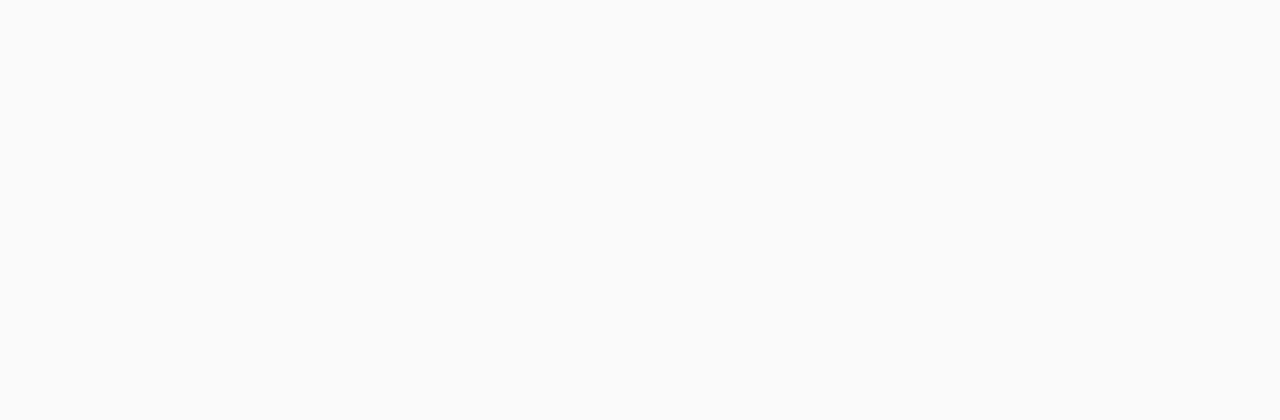
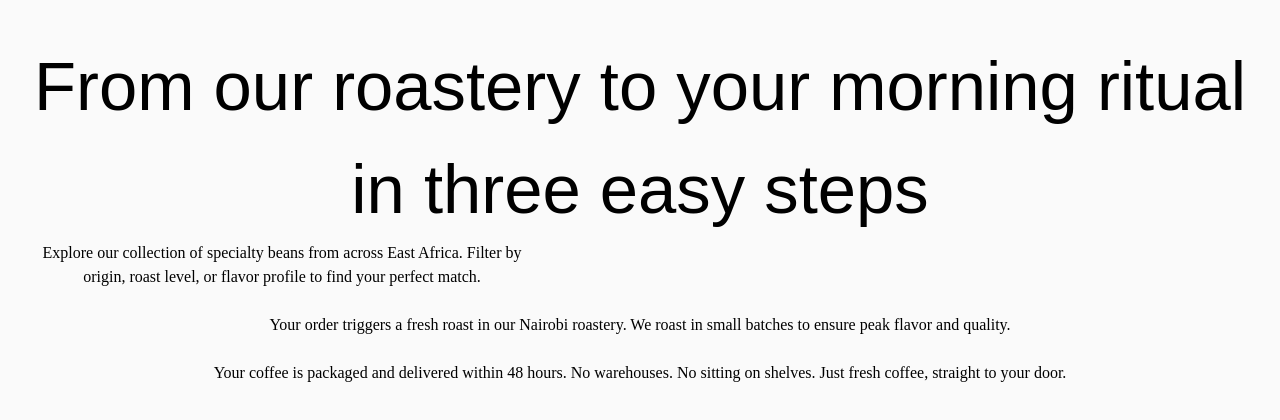
Before and after one commit to tobias-omondi/Coffee-E-commerce, a React (Vite) app in the folder origin-roaters/: page / in a window 1280 px wide. Shown: the part 3587-4007 px from the top of the page. Before the commit the page ends 3429 px from the top, so only its background shows below. Built offline with nearby package versions, Linux system fonts and the light colour scheme; a web font is replaced by a local one.

Commit message:
landing pages

```diff
--- a/origin-roaters/src/components/LandingPage/HeroSection.jsx
+++ b/origin-roaters/src/components/LandingPage/HeroSection.jsx
@@ -3,6 +3,7 @@
 import ProductShowCase from './ProductShowCase'
 import ProductStory from './ProductStory'
 import ShowSell from './ShowSell'
+import PageStory from './PageStory'
 
 const HeroSection = () => {
   return (
@@ -30,6 +31,10 @@
       <div>
         <ShowSell />
       </div>
+
+          <div>
+        <PageStory />
+      </div>
     </div>
   )
 }
--- /dev/null
+++ b/origin-roaters/src/components/LandingPage/PageStory.jsx
@@ -0,0 +1,30 @@
+import React from 'react'
+import './Home.css'
+
+const PageStory = () => {
+  return (
+    <div className='flex flex-row justify-center items-center h-screen'>
+      <div>
+        <h1 className='product-story-heading'>From our roastery to your morning ritual in three easy steps</h1>
+        <p className='product-story-pargh'>Explore our collection of specialty beans from across
+         East Africa. Filter by origin, roast level, or flavor
+         profile to find your perfect match.
+        </p> <br/>
+
+         <p>Your order triggers a fresh roast in our Nairobi
+            roastery. We roast in small batches to ensure peak
+            flavor and quality.
+         </p> <br/>
+
+         <p>Your coffee is packaged and delivered within 48 hours.
+            No warehouses. No sitting on shelves. Just fresh coffee,
+            straight to your door.
+        </p>
+      </div>
+
+      {/*  */}
+    </div>
+  )
+}
+
+export default PageStory;
--- a/origin-roaters/src/components/LandingPage/ShowSell.jsx
+++ b/origin-roaters/src/components/LandingPage/ShowSell.jsx
@@ -3,7 +3,7 @@
 // import images here
 import SalesImage1 from "/src/assets/package-coffee.jpg";
 import SalesImage2 from "/src/assets/coffee-beans-bag.avif";
-import SalesImage3 from "/src/assets/coffee-machine.avif";
+import SalesImage3 from "/src/assets/coffee-machine-4413345_1280.avif";
 
 import './Home.css'
 
```
Also changed, not shown: origin-roaters/src/assets/coffee-machine-4413345_1280.avif (renamed from origin-roaters/src/assets/coffee-machine.avif).
